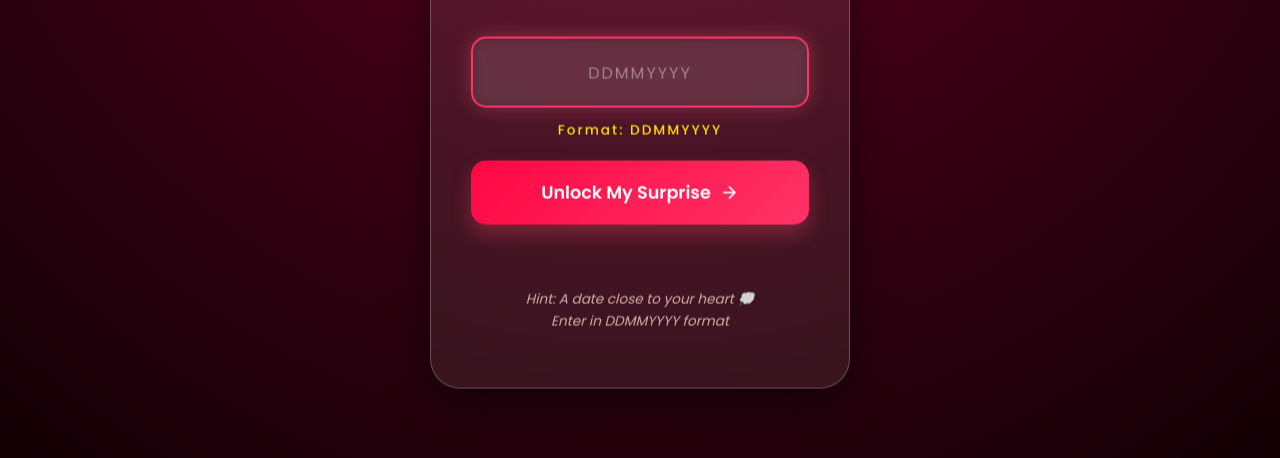
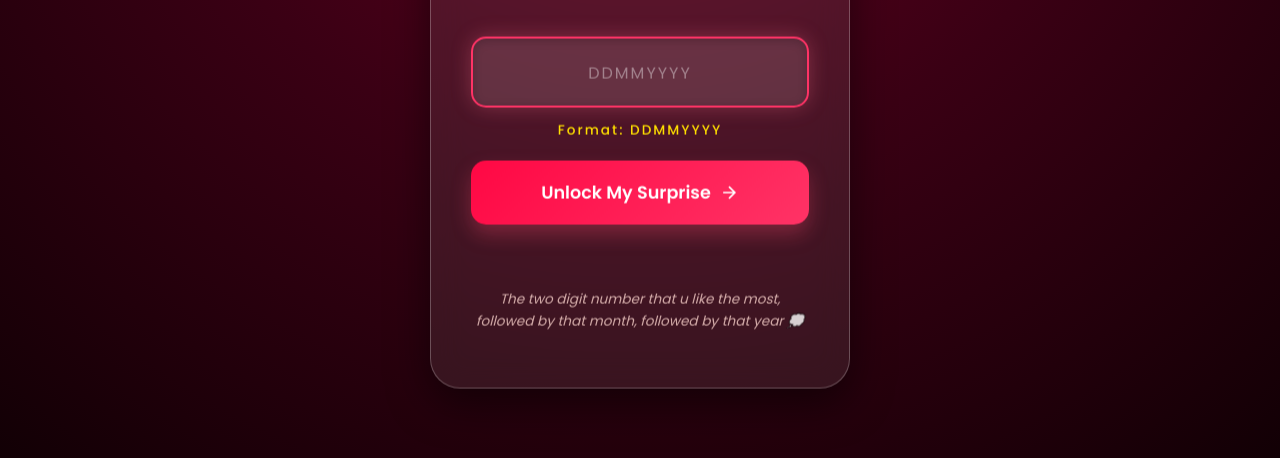
Before and after one commit to hbharsha28-afk/birthday-vault, a website: page public/index.html in a window 1280 px wide. Shown: the part 342-800 px from the top of the page. Drawn offline with nearby package versions, Linux system fonts and the light colour scheme; a web font is replaced by a local one.

Commit message:
Custom cryptic hint

```diff
--- a/public/index.html
+++ b/public/index.html
@@ -34,7 +34,7 @@
                 </button>
             </div>
             <p id="errorMsg" class="error-msg"></p>
-            <p class="hint-text">Hint: A date close to your heart 💭<br>Enter in DDMMYYYY format</p>
+            <p class="hint-text">The two digit number that u like the most, followed by that month, followed by that year 💭</p>
         </div>
     </div>
 
```
